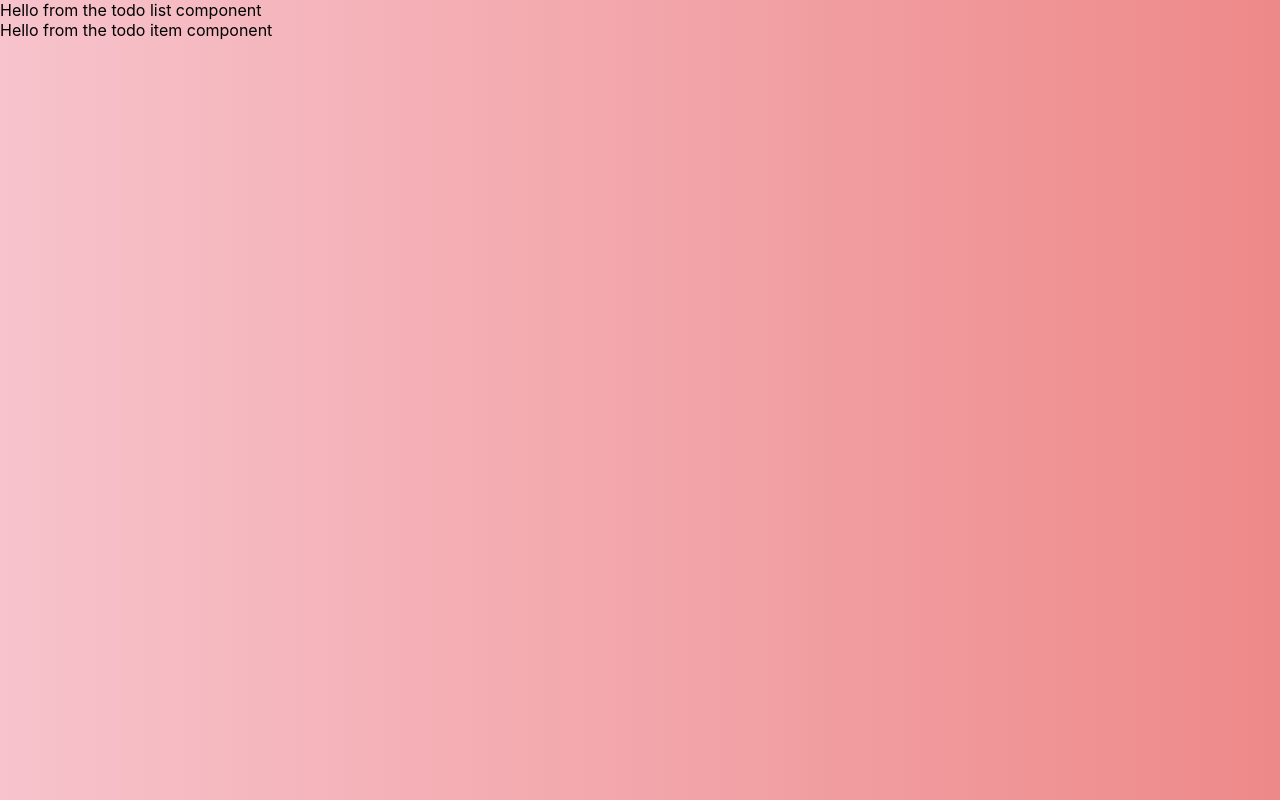
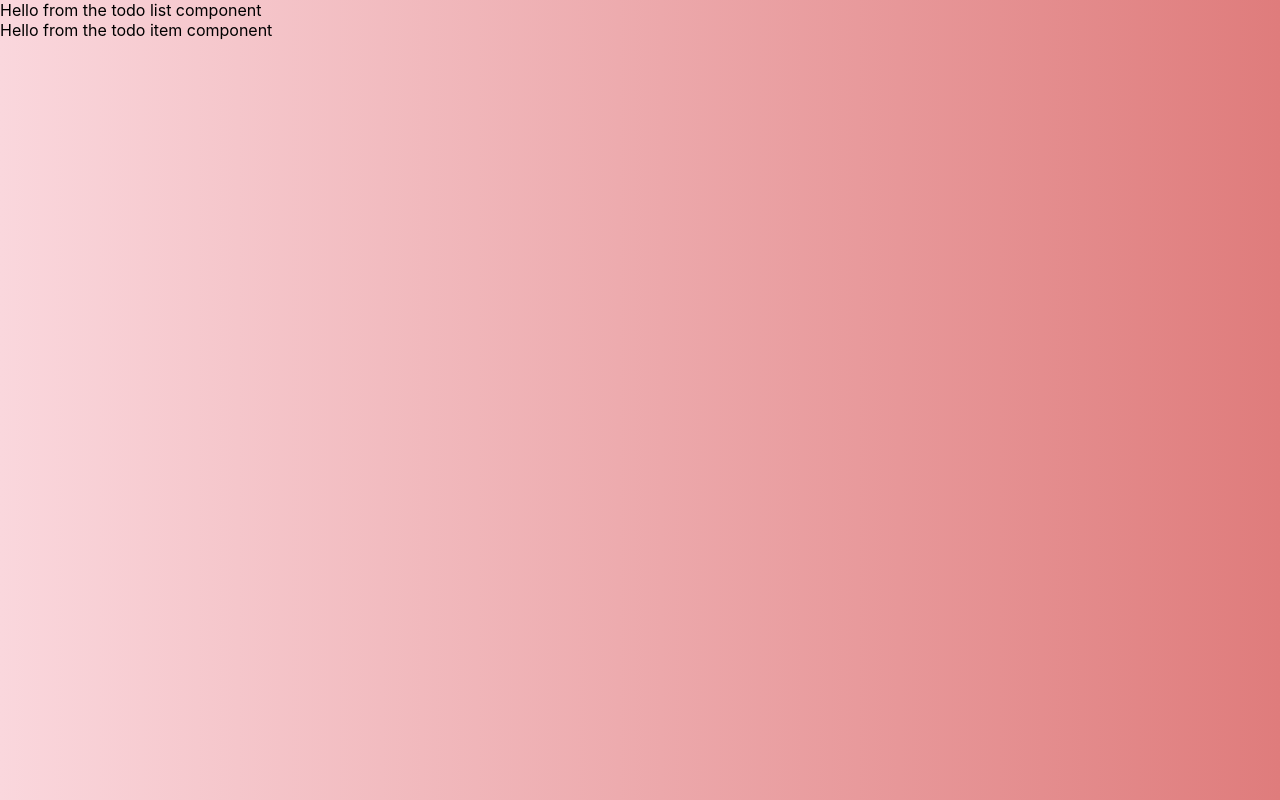
Before and after one commit to JIllWesterfelhaus/react_todo_practice, a React (Create React App) app in the folder client/: page / in a window 1280 px wide. Built offline with nearby package versions, Linux system fonts and the light colour scheme.

Commit message:
adjusted gradient

```diff
--- a/client/src/App.css
+++ b/client/src/App.css
@@ -1,3 +1,3 @@
 body {
-    background-image: linear-gradient(to right, rgb(247, 195, 204), rgb(238, 137, 137));
+    background-image: linear-gradient(to right, rgb(250, 215, 221), rgb(223, 124, 124));
 }
--- a/client/src/App.js
+++ b/client/src/App.js
@@ -5,6 +5,13 @@ import TodoItem from './TodoItem/todoItem';
 import './App.css';
 
 class App extends React.Component {
+
+  constructor() {
+    super();
+    this.state = {
+todos: []
+    };
+  }
 
 render() {
   return(
```
